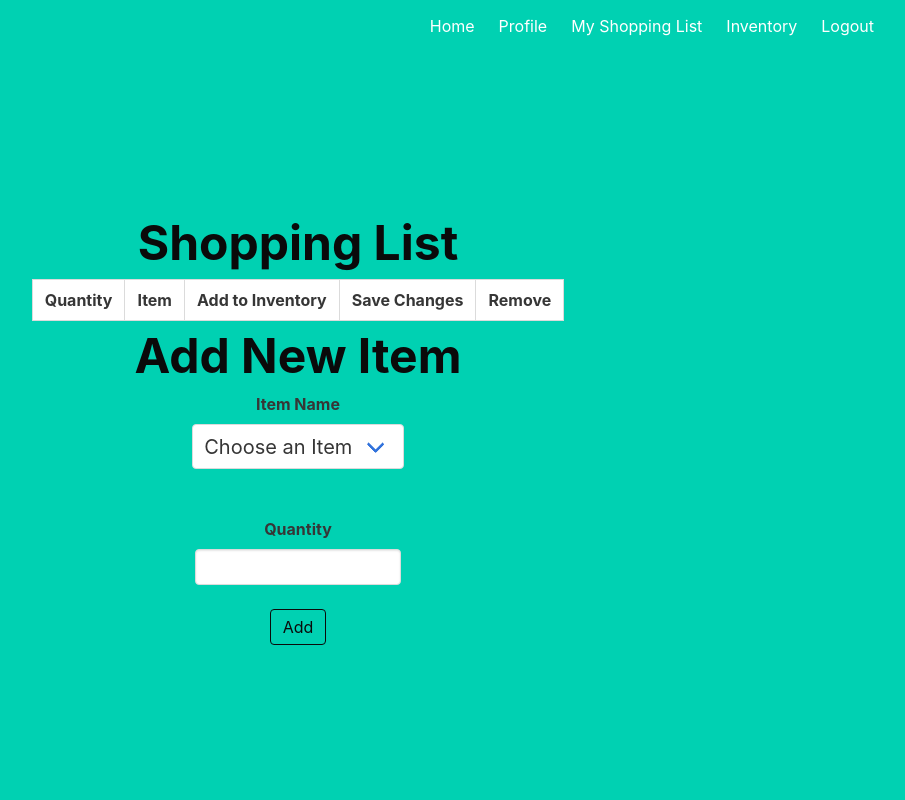
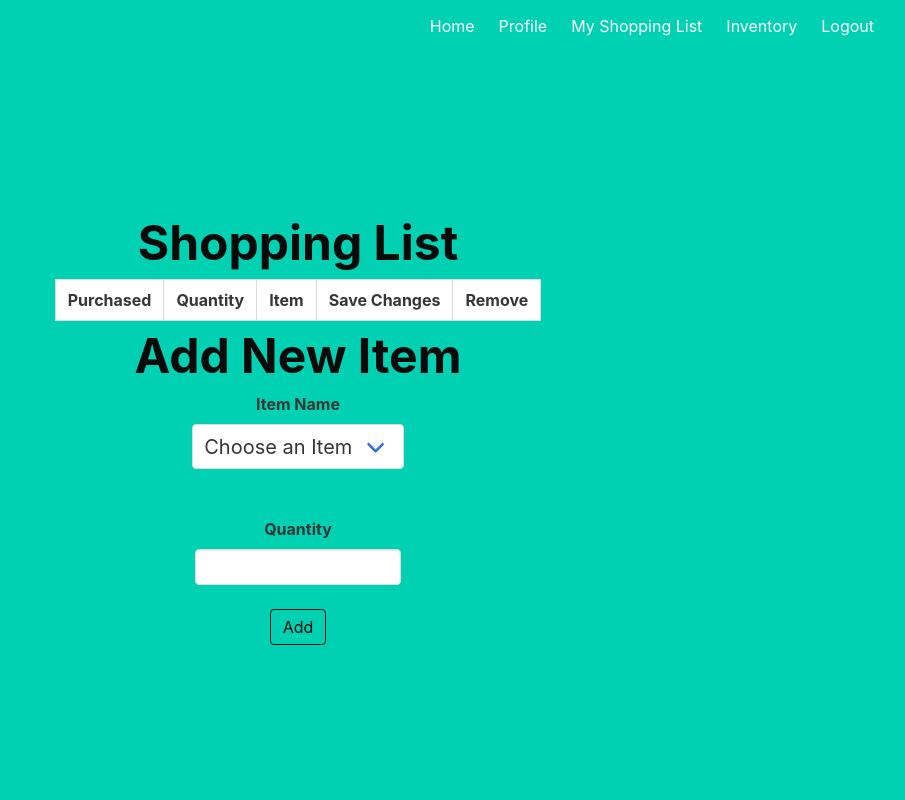
Before and after one commit to andrewtshen/supershop, a Flask app: page /shoppinglist in a window 1280 px wide. Shown: the whole page, without its empty margins (342-1247 px from the left). Run offline with Flask 2, Linux system fonts and the light colour scheme; a user stored in the database is signed in; data that the repository does not hold is empty.

Commit message:
changed/moved add to inventory button

```diff
--- a/project/templates/shoppinglist.html
+++ b/project/templates/shoppinglist.html
@@ -49,9 +49,9 @@
 <table class="table is-bordered" id="ItemTable">
   <thead>
     <tr>
+      <th>Purchased</th>
       <th>Quantity</th>
       <th>Item</th>
-      <th>Add to Inventory</th>
       <th>Save Changes</th>
       <th>Remove</th>
     </tr>
@@ -60,9 +60,9 @@
     <tr>
     {% for key, item in shoppinglist.items() %}
     <tr>
+      <td><div class="has-text-centered"><button class="button is-primary" value="{{item.name}}" onclick='CreateForm(this.value, "/shoppinglist/addtoinventory");'>Add</button></div></td>
       <td><input class="input" type="number" step="1" min="0" max="100" value="{{item.quantity}}" id="{{item.name}}1"></td>
       <td><input class="input" type="text" value="{{item.name}}" id="{{item.name}}2"></td>
-      <td><div class="has-text-centered"><button class="button is-primary" value="{{item.name}}" onclick='CreateForm(this.value, "/shoppinglist/addtoinventory");'>Add</button></div></td>
       <td><div class="has-text-centered"><button class="button is-primary" value="{{item.name}}" onclick='CreateForm(this.value, "/shoppinglist/edit");'>Save</button></div></td>
       <td><div class="has-text-centered"><button class="button is-primary" value="{{item.name}}" onclick='CreateForm(this.value, "/shoppinglist/remove");'>Remove</button></div></td>
       <input type="hidden" id="{{item.name}}3" name="hidden" value="{{item.name}}">
```
